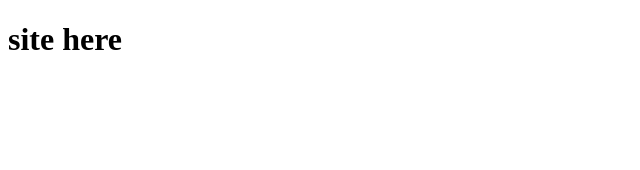
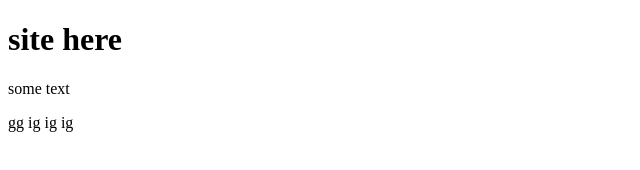
Before and after one commit to IliaBuga/sire, a plain HTML site: page index.html in a window 1280 px wide. Shown: the whole page, without its empty margins (0-640 px from the left). Drawn offline with Linux system fonts and the light colour scheme.

Commit message:
second commit

```diff
--- a/index.html
+++ b/index.html
@@ -8,5 +8,7 @@
 </head>
 <body>
     <h1>site here</h1>
+    <p>some text</p>
+    <p>gg ig ig ig</p>
 </body>
 </html>
```
